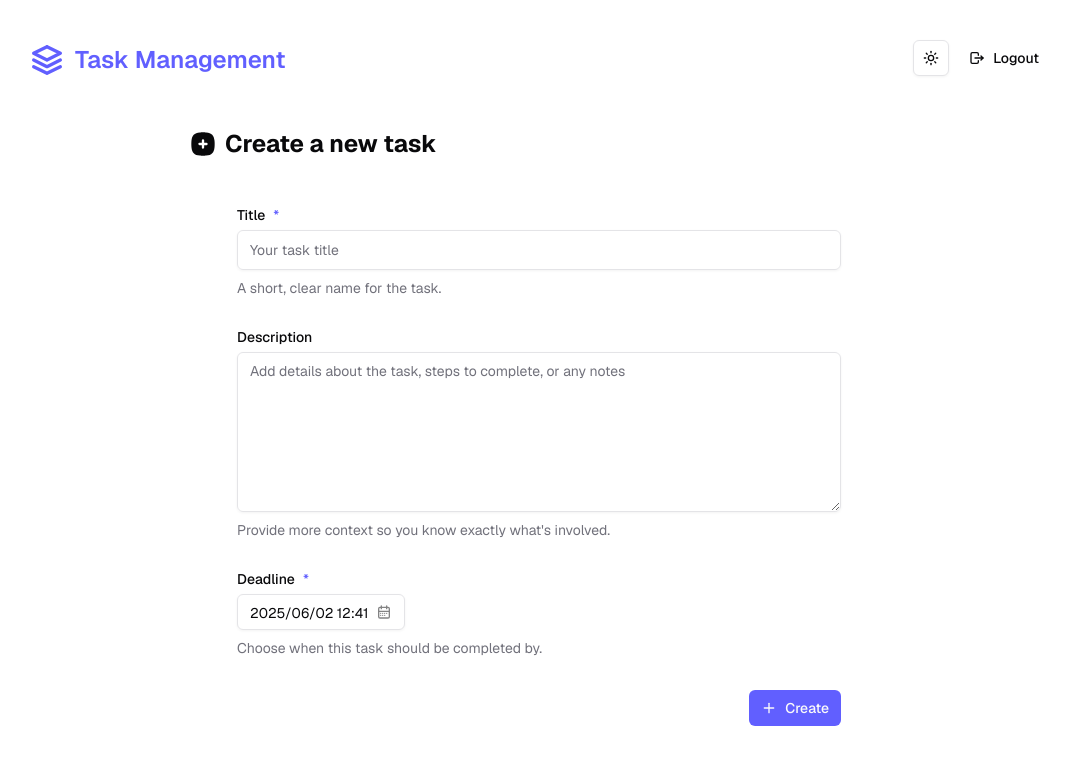
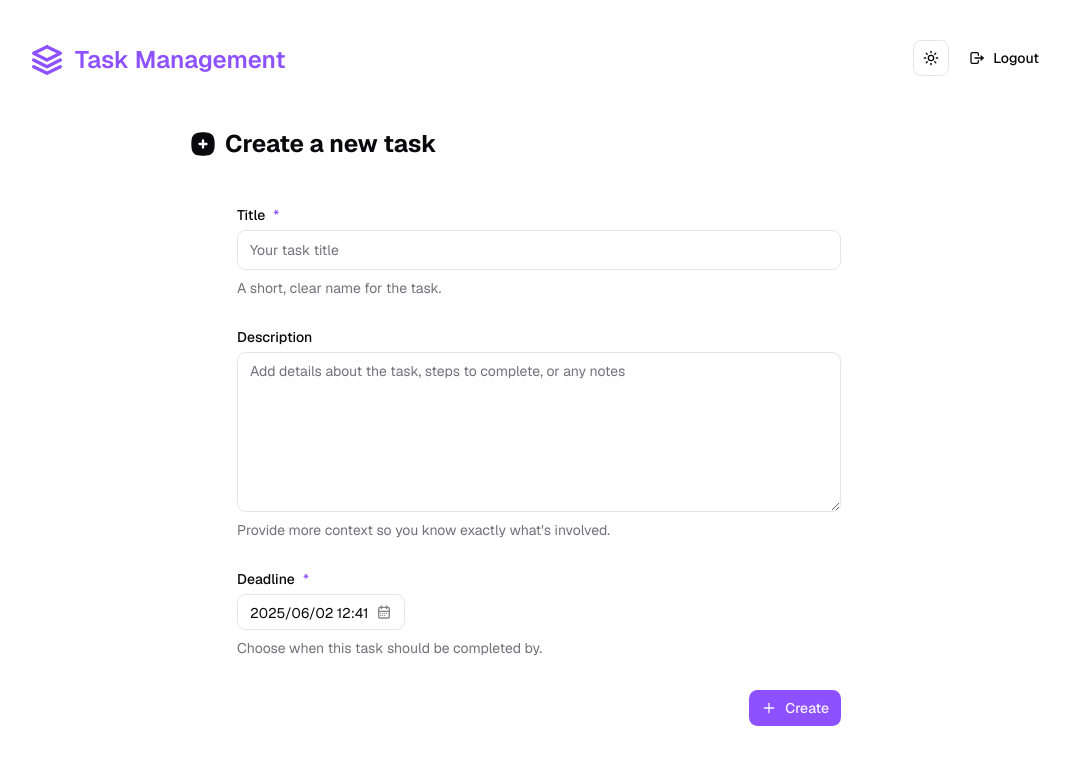
Before and after one commit to nguyen-duc-loc/task-management, a Next.js app: page /task/new in a window 1280 px wide. Shown: the top 764 px of the page, without its empty margins (101-1169 px from the left). Built offline with nearby package versions, Linux system fonts and the light colour scheme.

Commit message:
style: change primary color

```diff
--- a/app/globals.css
+++ b/app/globals.css
@@ -44,15 +44,15 @@
 }
 
 :root {
-  --radius: 0.5rem;
+  --radius: 0.65rem;
   --background: oklch(1 0 0);
   --foreground: oklch(0.141 0.005 285.823);
   --card: oklch(1 0 0);
   --card-foreground: oklch(0.141 0.005 285.823);
   --popover: oklch(1 0 0);
   --popover-foreground: oklch(0.141 0.005 285.823);
-  --primary: oklch(0.585 0.233 277.117);
-  --primary-foreground: oklch(0.985 0 0);
+  --primary: oklch(0.606 0.25 292.717);
+  --primary-foreground: oklch(0.969 0.016 293.756);
   --secondary: oklch(0.967 0.001 286.375);
   --secondary-foreground: oklch(0.21 0.006 285.885);
   --muted: oklch(0.967 0.001 286.375);
@@ -62,7 +62,7 @@
   --destructive: oklch(0.577 0.245 27.325);
   --border: oklch(0.92 0.004 286.32);
   --input: oklch(0.92 0.004 286.32);
-  --ring: oklch(0.585 0.233 277.117);
+  --ring: oklch(0.606 0.25 292.717);
   --chart-1: oklch(0.646 0.222 41.116);
   --chart-2: oklch(0.6 0.118 184.704);
   --chart-3: oklch(0.398 0.07 227.392);
@@ -70,27 +70,12 @@
   --chart-5: oklch(0.769 0.188 70.08);
   --sidebar: oklch(0.985 0 0);
   --sidebar-foreground: oklch(0.141 0.005 285.823);
-  --sidebar-primary: oklch(0.585 0.233 277.117);
-  --sidebar-primary-foreground: oklch(0.985 0 0);
+  --sidebar-primary: oklch(0.606 0.25 292.717);
+  --sidebar-primary-foreground: oklch(0.969 0.016 293.756);
   --sidebar-accent: oklch(0.967 0.001 286.375);
   --sidebar-accent-foreground: oklch(0.21 0.006 285.885);
   --sidebar-border: oklch(0.92 0.004 286.32);
-  --sidebar-ring: oklch(0.585 0.233 277.117);
-
-  --shadow-color: oklch(0 0 0);
-  --shadow-2xs: 0 1px 3px 0px rgb(from var(--shadow-color) r g b / 0.05);
-  --shadow-xs: 0 1px 3px 0px rgb(from var(--shadow-color) r g b / 0.05);
-  --shadow-sm: 0 1px 3px 0px rgb(from var(--shadow-color) r g b / 0.1),
-    0 1px 2px -1px rgb(from var(--shadow-color) r g b / 0.1);
-  --shadow: 0 1px 3px 0px rgb(from var(--shadow-color) r g b / 0.1),
-    0 1px 2px -1px rgb(from var(--shadow-color) r g b / 0.1);
-  --shadow-md: 0 1px 3px 0px rgb(from var(--shadow-color) r g b / 0.1),
-    0 2px 4px -1px rgb(from var(--shadow-color) r g b / 0.1);
-  --shadow-lg: 0 1px 3px 0px rgb(from var(--shadow-color) r g b / 0.1),
-    0 4px 6px -1px rgb(from var(--shadow-color) r g b / 0.1);
-  --shadow-xl: 0 1px 3px 0px rgb(from var(--shadow-color) r g b / 0.1),
-    0 8px 10px -1px rgb(from var(--shadow-color) r g b / 0.1);
-  --shadow-2xl: 0 1px 3px 0px rgb(from var(--shadow-color) r g b / 0.1);
+  --sidebar-ring: oklch(0.606 0.25 292.717);
 }
 
 .dark {
@@ -100,8 +85,8 @@
   --card-foreground: oklch(0.985 0 0);
   --popover: oklch(0.21 0.006 285.885);
   --popover-foreground: oklch(0.985 0 0);
-  --primary: oklch(0.696 0.17 162.48);
-  --primary-foreground: oklch(0.266 0.065 152.934);
+  --primary: oklch(0.541 0.281 293.009);
+  --primary-foreground: oklch(0.969 0.016 293.756);
   --secondary: oklch(0.274 0.006 286.033);
   --secondary-foreground: oklch(0.985 0 0);
   --muted: oklch(0.274 0.006 286.033);
@@ -111,7 +96,7 @@
   --destructive: oklch(0.704 0.191 22.216);
   --border: oklch(1 0 0 / 10%);
   --input: oklch(1 0 0 / 15%);
-  --ring: oklch(0.527 0.154 150.069);
+  --ring: oklch(0.541 0.281 293.009);
   --chart-1: oklch(0.488 0.243 264.376);
   --chart-2: oklch(0.696 0.17 162.48);
   --chart-3: oklch(0.769 0.188 70.08);
@@ -119,14 +104,12 @@
   --chart-5: oklch(0.645 0.246 16.439);
   --sidebar: oklch(0.21 0.006 285.885);
   --sidebar-foreground: oklch(0.985 0 0);
-  --sidebar-primary: oklch(0.696 0.17 162.48);
-  --sidebar-primary-foreground: oklch(0.266 0.065 152.934);
+  --sidebar-primary: oklch(0.541 0.281 293.009);
+  --sidebar-primary-foreground: oklch(0.969 0.016 293.756);
   --sidebar-accent: oklch(0.274 0.006 286.033);
   --sidebar-accent-foreground: oklch(0.985 0 0);
   --sidebar-border: oklch(1 0 0 / 10%);
-  --sidebar-ring: oklch(0.527 0.154 150.069);
-
-  --shadow-color: oklch(0 0 0);
+  --sidebar-ring: oklch(0.541 0.281 293.009);
 }
 
 @theme inline {
```
